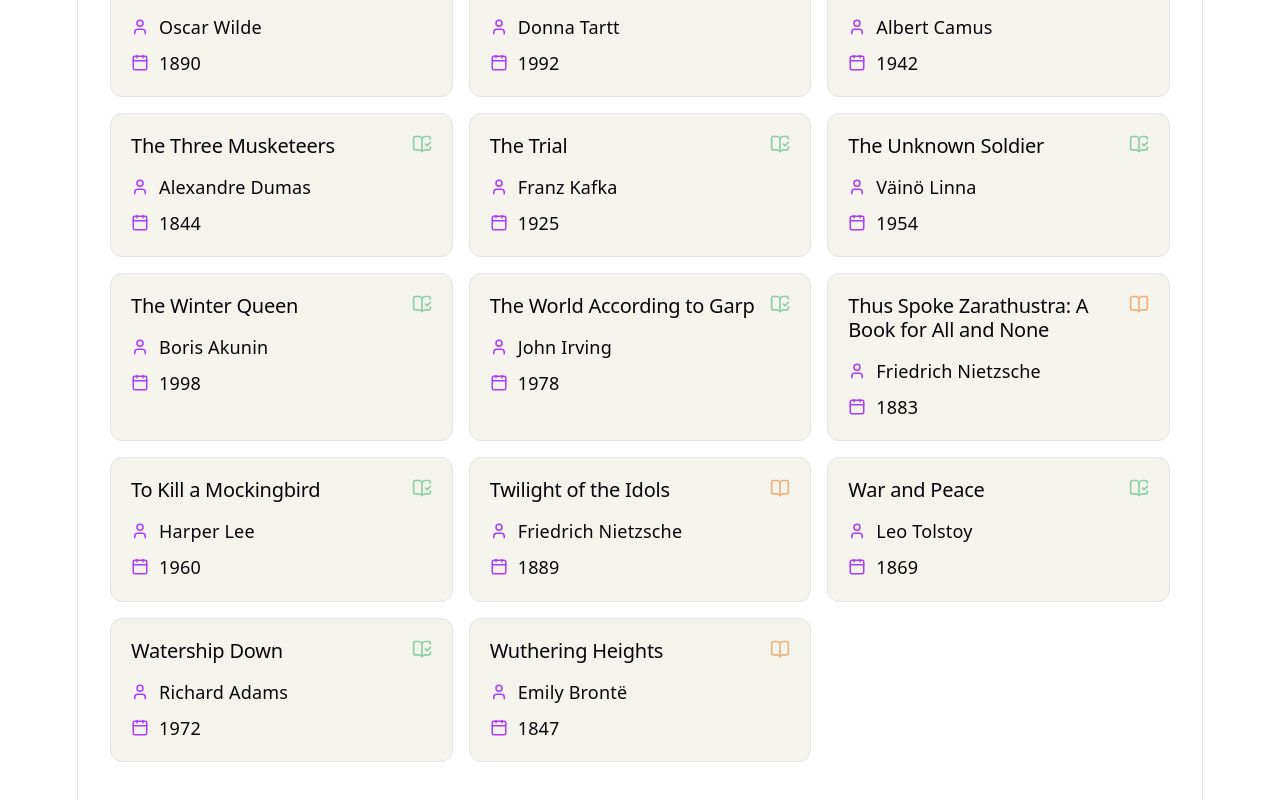
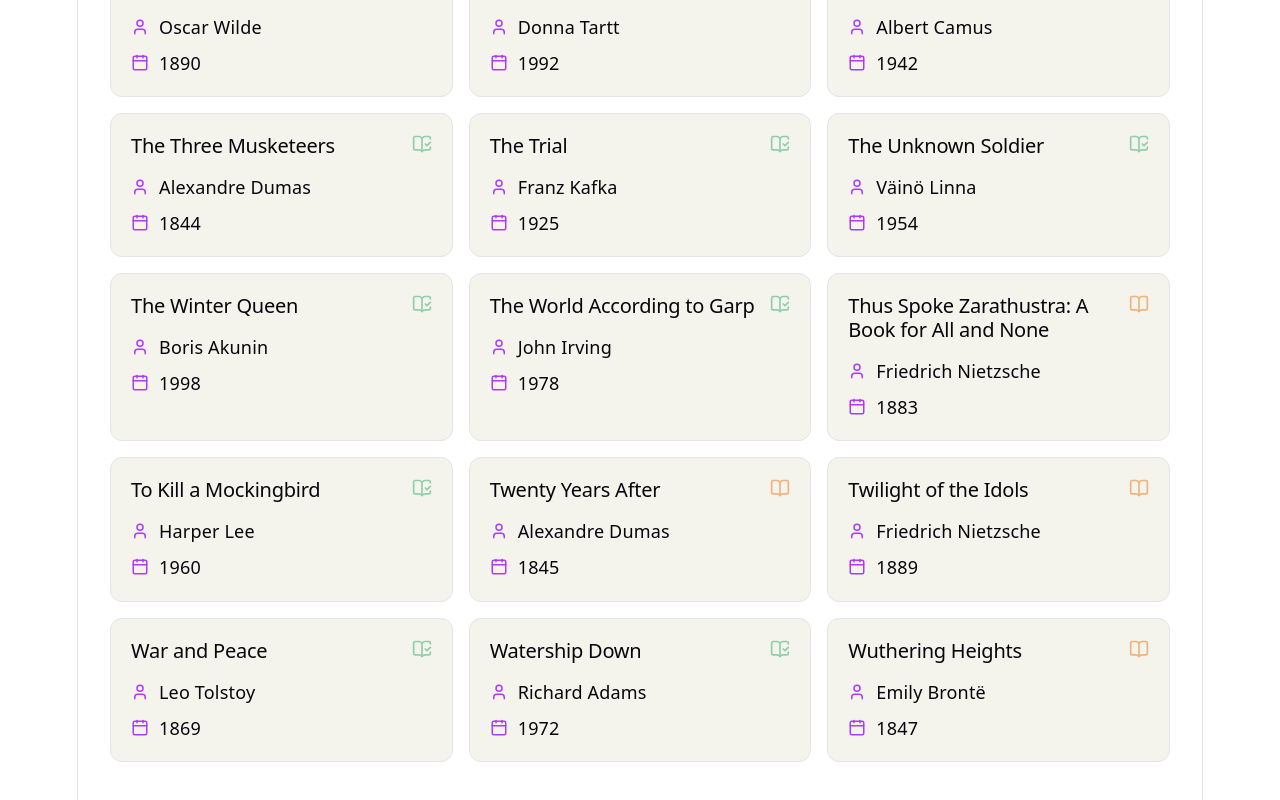
Before and after one commit to joonarafael/bookshelf, a React (Vite) app: page / in a window 1280 px wide. Shown: the part 4433-5233 px from the top of the page. Built offline with nearby package versions, Linux system fonts and the light colour scheme.

Commit message:
Quick Book Update (#11)

```diff
--- a/src/books.ts
+++ b/src/books.ts
@@ -490,7 +490,7 @@ export const BOOKS: Book[] = [
     {
         author: 'Aleksandr Puškin',
         published: 1836,
-        read: false,
+        read: true,
         title_en: "The Captain's Daughter",
         title_fi: 'Kapteenin tytär',
     },
@@ -606,4 +606,11 @@ export const BOOKS: Book[] = [
         title_en: 'By Its Cover',
         title_fi: 'Ansionsa mukaan',
     },
+    {
+        author: 'Alexandre Dumas',
+        published: 1845,
+        read: false,
+        title_en: 'Twenty Years After',
+        title_fi: 'Myladyn poika eli kaksikymmentä vuotta jälkeenpäin',
+    },
 ];
```
